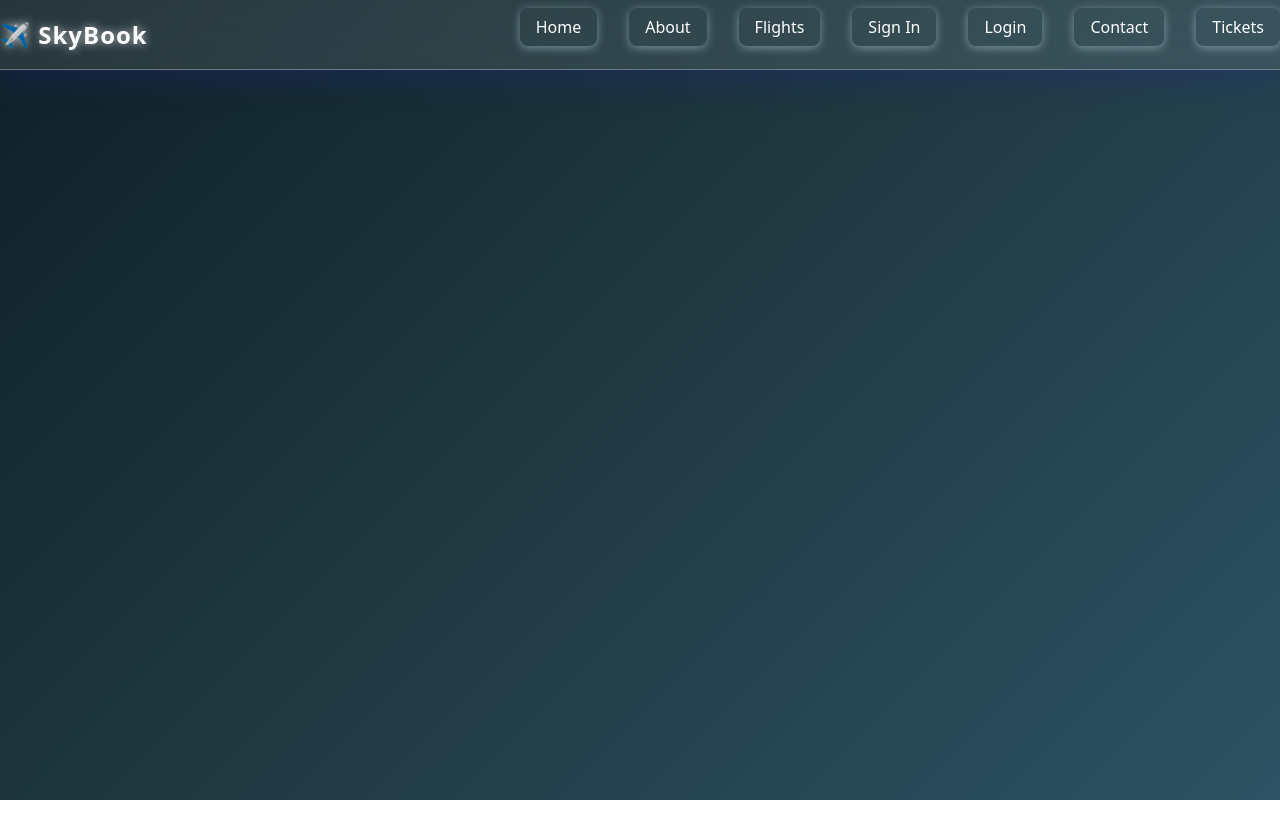
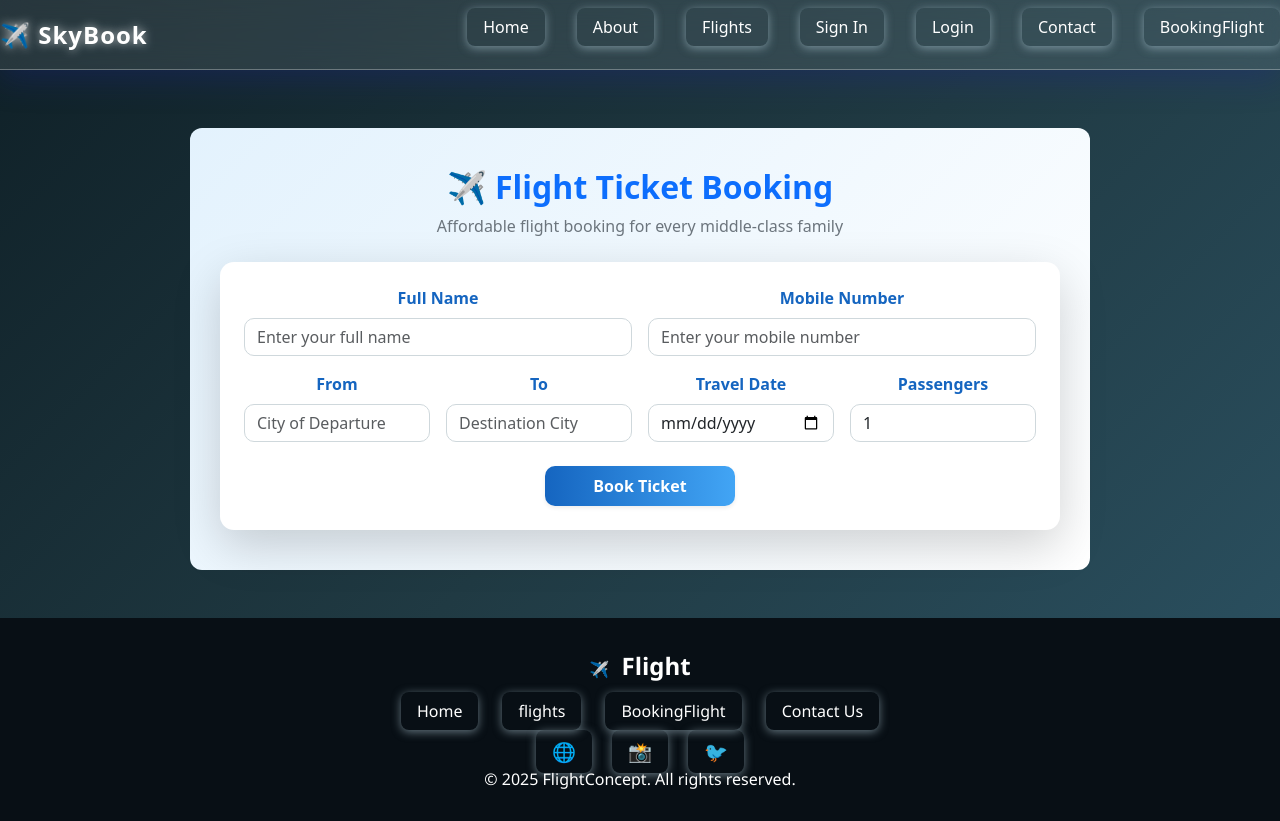
Before and after one commit to PRAVEEN68916/react-flight, a React (Create React App) app: page /bookingflight in a window 1280 px wide. Before the commit the page ends 800 px from the top, so only its background shows below. Built offline with nearby package versions, Linux system fonts and the light colour scheme.

Commit message:
newcomit 123

```diff
--- a/package.json
+++ b/package.json
@@ -7,6 +7,7 @@
     "@testing-library/jest-dom": "^6.9.1",
     "@testing-library/react": "^16.3.0",
     "@testing-library/user-event": "^13.5.0",
+    "bootstrap": "^5.3.8",
     "react": "^19.2.0",
     "react-dom": "^19.2.0",
     "react-router-dom": "^7.9.4",
--- a/src/App.js
+++ b/src/App.js
@@ -8,9 +8,8 @@ import { BrowserRouter, Routes, Route } from 'react-router-dom';
 import Login from './components/Login';
 import Signin from './components/Signin';
 import Contact from './components/Contact';
-import Tickets from './components/Tickets';
-
-
+import BookingFlight from './components/BookingFlight';
+import Footer from './components/Footer';
 
 
 function App() {
@@ -26,8 +25,9 @@ function App() {
             <Route path='/login'element={<Login />} />
             <Route path='/Signin' element={<Signin />} />
             <Route path='/contact' element={<Contact />} />
-            <Route path='/tickets'element={<Tickets/>}/>
+            <Route path='/bookingflight'element={<BookingFlight/>}/>
         </Routes>
+        <Footer />
       </BrowserRouter>
 
     </div>
--- /dev/null
+++ b/src/components/BookingFlight.css
@@ -0,0 +1,63 @@
+/* ====== BookingFlight.css ====== */
+
+/* Background gradient for the page */
+.container {
+  background: linear-gradient(135deg, #e3f2fd, #fff);
+  border-radius: 12px;
+  padding: 40px 30px;
+  max-width: 900px;
+}
+
+/* Card styling */
+.card {
+  border-radius: 14px !important;
+  transition: transform 0.3s ease, box-shadow 0.3s ease;
+}
+
+.card:hover {
+  transform: translateY(-4px);
+  box-shadow: 0 8px 20px rgba(0, 0, 0, 0.15) !important;
+}
+
+/* Input fields */
+.form-control {
+  border-radius: 10px;
+  border: 1px solid #cfd8dc;
+  transition: all 0.2s;
+}
+
+.form-control:focus {
+  border-color: #2196f3;
+  box-shadow: 0 0 6px rgba(33, 150, 243, 0.3);
+}
+
+/* Labels */
+.form-label {
+  color: #1565c0;
+}
+
+/* Primary button */
+.btn-primary {
+  background: linear-gradient(90deg, #1565c0, #42a5f5);
+  border: none;
+  font-weight: 600;
+  border-radius: 10px;
+}
+
+.btn-primary:hover {
+  background: linear-gradient(90deg, #0d47a1, #1e88e5);
+  transform: scale(1.05);
+}
+
+/* Success card (booking confirmed) */
+.border-success {
+  border: 2px solid #4caf50 !important;
+  background: #f1f8e9;
+}
+
+/* Ticket info list */
+.list-group-item {
+  background-color: transparent !important;
+  border: none !important;
+  font-size: 15px;
+}
--- a/src/components/Tickets.js
+++ b/src/components/BookingFlight.js
@@ -1,5 +1,6 @@
 import React, { useState } from "react";
 import "bootstrap/dist/css/bootstrap.min.css";
+import "./BookingFlight.css";
 
 const BookingFlight = () => {
   const [name, setName] = useState("");
@@ -115,7 +116,7 @@ return (
                 type="number"
                 className="form-control"
                 min="1"
-                max="6"
+                max="15"
                 value={passengers}
                 onChange={(e) => setPassengers(e.target.value)}
                 required
--- /dev/null
+++ b/src/components/Footer.css
@@ -0,0 +1,48 @@
+.footer {
+  background-color: #080f15;
+  color: #ffffff;
+  padding: 30px 20px;
+  font-family: 'Segoe UI', sans-serif;
+  position: relative;
+}
+
+.footer-container {
+  display: flex;
+  flex-direction: column;
+  align-items: center;
+  text-align: center;
+}
+
+.footer-logo span {
+  font-size: 1.5rem;
+  font-weight: bold;
+  margin-left: 8px;
+}
+
+.footer-links {
+  margin: 15px 0;
+}
+
+.footer-links a {
+  color: #ffffff;
+  margin: 0 12px;
+  text-decoration: none;
+  font-weight: 500;
+}
+
+/* .footer-links a:hover {
+  text-decoration: underline;
+} */
+
+.footer-social a {
+  margin: 0 10px;
+  font-size: 1.2rem;
+  color: #ffffff;
+  text-decoration: none;
+}r
+
+.footer-copy {
+  top: 20%;
+  font-size: 0.4rem;
+  color: #cccccc;
+}
--- /dev/null
+++ b/src/components/Footer.js
@@ -0,0 +1,33 @@
+import React from 'react';
+import './Footer.css'; // We'll add styles next
+
+const Footer = () => {
+    return (
+        <footer className="footer">
+            <div className="footer-container">
+                <div className="footer-logo">
+                    ✈️ <span>Flight</span>
+                </div>
+
+                <div className="footer-links">
+                    <a href="/">Home</a>
+                    <a href="/flights">flights</a>
+                    <a href="/bookings">BookingFlight</a>
+                    <a href="/contact">Contact Us</a>
+                </div>
+
+                <div className="footer-social">
+                    <a href="https://facebook.com">🌐</a>
+                    <a href="https://instagram.com" target="_blank" rel="noreferrer">📸</a>
+                    <a href="https://twitter.com" target="_blank" rel="noreferrer">🐦</a>
+                </div>
+
+                <div className="footer-copy">
+                    © {new Date().getFullYear()} FlightConcept. All rights reserved.
+                </div>
+            </div>
+        </footer>
+    );
+};
+
+export default Footer;
--- a/src/components/Header.js
+++ b/src/components/Header.js
@@ -15,7 +15,7 @@ function Header() {
         <li><Link to="/signin">Sign In</Link></li>
         <li><Link to="/login">Login</Link></li>
         <li><Link to="/contact">Contact</Link></li>
-        <li><Link to="/tickets">Tickets</Link></li>
+        <li><Link to="/bookingflight">BookingFlight</Link></li>
 
       </ul>
     </nav>
--- /dev/null
+++ b/src/components/Login.css
@@ -0,0 +1,44 @@
+/* Background gradient */
+.login-wrapper {
+  min-height: 100vh;
+  /* background: linear-gradient(135deg, #6dd5ed, #2193b0); */
+  font-family: "Poppins", sans-serif;
+}
+
+/* Card style */
+.login-card {
+  width: 380px;
+  border-radius: 15px;
+  background-color: #ffffff;
+  transition: all 0.3s ease;
+}
+
+.login-card:hover {
+  transform: translateY(-5px);
+  box-shadow: 0 10px 25px rgba(0, 0, 0, 0.15);
+}
+
+/* Inputs */
+.form-control {
+  border-radius: 10px;
+  border: 1px solid #ced4da;
+  transition: all 0.3s;
+}
+
+.form-control:focus {
+  border-color: #2193b0;
+  box-shadow: 0 0 6px rgba(33, 147, 176, 0.4);
+}
+
+/* Button */
+.btn-primary {
+  background: linear-gradient(90deg, #2193b0, #6dd5ed);
+  border: none;
+  border-radius: 10px;
+  transition: transform 0.2s;
+}
+
+.btn-primary:hover {
+  transform: scale(1.05);
+  background: linear-gradient(90deg, #1b7f95, #56c6e2);
+}
--- a/src/components/Login.js
+++ b/src/components/Login.js
@@ -1,147 +1,79 @@
-// ...existing code...
-import React from 'react'
+import React, { useState } from "react";
+import "bootstrap/dist/css/bootstrap.min.css";
+import "./Login.css";
 
-function Login() {
-    return (
-        <>
-            <style>{`
-*{
-  margin:0px;
-  padding:0px;
-  box-sizing:border-box;
-}
+const Login = () => {
+  const [email, setEmail] = useState("");
+  const [password, setPassword] = useState("");
+  const [message, setMessage] = useState("");
 
-body {
-  margin: 0;
-  padding: 0;
-  height: 100vh;
-  background: url("https://images.pexels.com/photos/754194/pexels-photo-754194.jpeg");
-  background-size: cover;
-  background-repeat: no-repeat;
-  background-attachment: fixed;
-  background-position: center;
-}
-.wrapper{
-  padding:20px 30px;
-  height:100vh;
-  width:50%;
-}
-.container{
-  height:66vh;
-  width:70%;
-  display:flex;
-  flext-direction:column;
-  align-items:center;
-  justify-content:center;
-  box-shadow:0px 10px 10px white;
-  backdrop-filter:blur(30px);
-  background:transparent;
-  border:2px solid white;
-  border-radius:25px;
-  margin-top:89px;
-  margin-left:70%;
-}
-// .hm{
-//   display:flex;
-//   margin-left:55px;
-// }
-h1{
-  padding-top:20px;
-  text-align:center;
-  margin-bottom:30px;
-  color:white;
-  font-size:3rem;
-  font-weight:bold;
-  text-decoration:none;
-}
-.hellow{
-  padding:20px;
-  justify-content:center;
-  text-align:start;
-  display:grid;
-  gap:8px;
-}
-input{
-  width:225px;
-  height:40px;
-  margin-bottom:9px;
-  box-shadow:0px 12px 13px;
-  border:solid 5px black;
-  border-radius:10px;
-  margin-left:38px;
-  opacity:0.5;
-}
-button{
-  width:147px;
-  border-radius:12px;
-  box-shadow:0px 10px 10px black;
-  margin-top:20px;
-  padding:10px;
-  color:black;
-  font-size:1.5rem;
-  margin-left:75px;
-}
-a{
-//   color:yellow;
-  text-align:center;
-  margin-top:0px;
-  margin-left:46px;
-  font-weight:bold;
-  text-decoration:none;
-}
-button:hover{
-  background-color:aqua;
-  color:white;
-}
-label{
-  margin-bottom:1px;
-  color:white;
-  text-align:center;
-}
-u{
-  color:white;
-}
-// nav{
-//   display:flex;
-//   justify-content:space-around;
-//   text-align:right;
-//   text-decoration:none;
-//   font-weight:bold;
-//   padding:20px;
-//   background:transparent;
-//   backdrop-filter:blur(20px);
-//   box-shadow:0 10px 20px black;
-//   border:2px solid gray;
-//   border-radius:10px;
-//   font-size:14px;
-//   gap:20px;
-// }
-a:hover{
-  color:yellow;
-}
-.jan{
-  color:white;
-}
-`}</style>
-                <div className="wrapper">
-                    <div className="container">
-                        <form className="hellow">
-                            <h1><u>login</u></h1>
+  const handleSubmit = (e) => {
+    e.preventDefault();
+    if (email === "admin@gmail.com" && password === "12345") {
+      setMessage("✅ Login Successful! Welcome back.");
+    } else {
+      setMessage("❌ Invalid Email or Password!");
+    }
+  };
 
-                            <label htmlFor="user">USER NAME</label>
-                            <input id="user" type="text" placeholder="typing..." />
+  return (
+    <div className="login-wrapper d-flex align-items-center justify-content-center">
+      <div className="login-card shadow-lg p-4 border-0">
+        <h3 className="text-center mb-3 text-primary fw-bold">
+          🔐 Login to Continue
+        </h3>
 
-                            <label htmlFor="pas">PASSWORD</label>
-                            <input id="pas" type="password" placeholder="typing..." />
+        <form onSubmit={handleSubmit}>
+          <div className="mb-3">
+            <label className="form-label fw-semibold">Email</label>
+            <input
+              type="email"
+              className="form-control"
+              placeholder="Enter your email"
+              value={email}
+              onChange={(e) => setEmail(e.target.value)}
+              required
+            />
+          </div>
 
-                            <button type="submit">LOGIN</button>
-                            <a href="#">create new acc?</a>
-                        </form>
-                    </div>
-                </div>
-        </>
-    )
-}
+          <div className="mb-3">
+            <label className="form-label fw-semibold">Password</label>
+            <input
+              type="password"
+              className="form-control"
+              placeholder="Enter your password"
+              value={password}
+              onChange={(e) => setPassword(e.target.value)}
+              required
+            />
+          </div>
 
-export default Login
-// ...existing code...
+          <button type="submit" className="btn btn-primary w-100 py-2 fw-semibold">
+            Login
+          </button>
+        </form>
+
+        {message && (
+          <div
+            className={`alert mt-3 ${
+              message.includes("Successful") ? "alert-success" : "alert-danger"
+            } text-center`}
+          >
+            {message}
+          </div>
+        )}
+
+        <div className="text-center mt-3">
+          <small className="text-secondary">
+            Don’t have an account?{" "}
+            <a href="#" className="text-primary text-decoration-none fw-semibold">
+              Sign Up
+            </a>
+          </small>
+        </div>
+      </div>
+    </div>
+  );
+};
+
+export default Login;
```
Also changed, not shown: src/components/Home.js (+11 -9 lines), src/index.css (+0 -23 lines), 1 other file (tests, documents, lock files or other folders).
